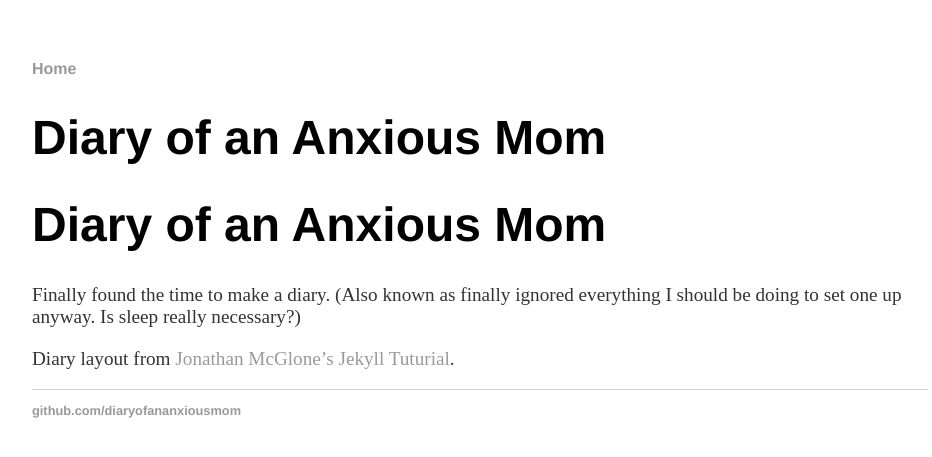
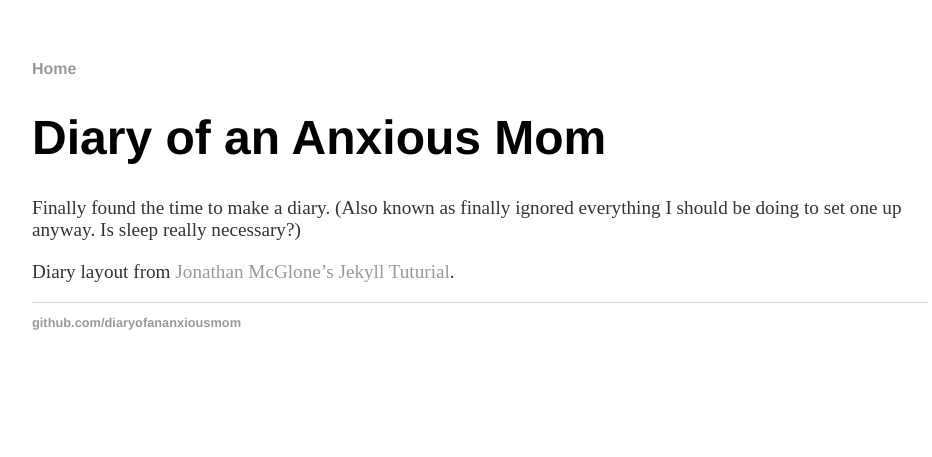
Before and after one commit to diaryofananxiousmom/diaryofananxiousmom.github.io, a Jekyll site: the page built from _posts/2017-07-12-got-a-diary.md, in a window 1280 px wide. Shown: the top 457 px of the page, without its empty margins (160-1092 px from the left). Built offline with Jekyll 4.4.1, drawn with Linux system fonts in a browser that asks for light colours.

Commit message:
Update post.html

```diff
--- a/_layouts/post.html
+++ b/_layouts/post.html
@@ -1,7 +1,6 @@
 ---
 layout: default
 ---
-<h1>Diary of an Anxious Mom</h1>
 
 <div class="post">
   <h2>{{ post.date | date_to_string }}</h2>
```
